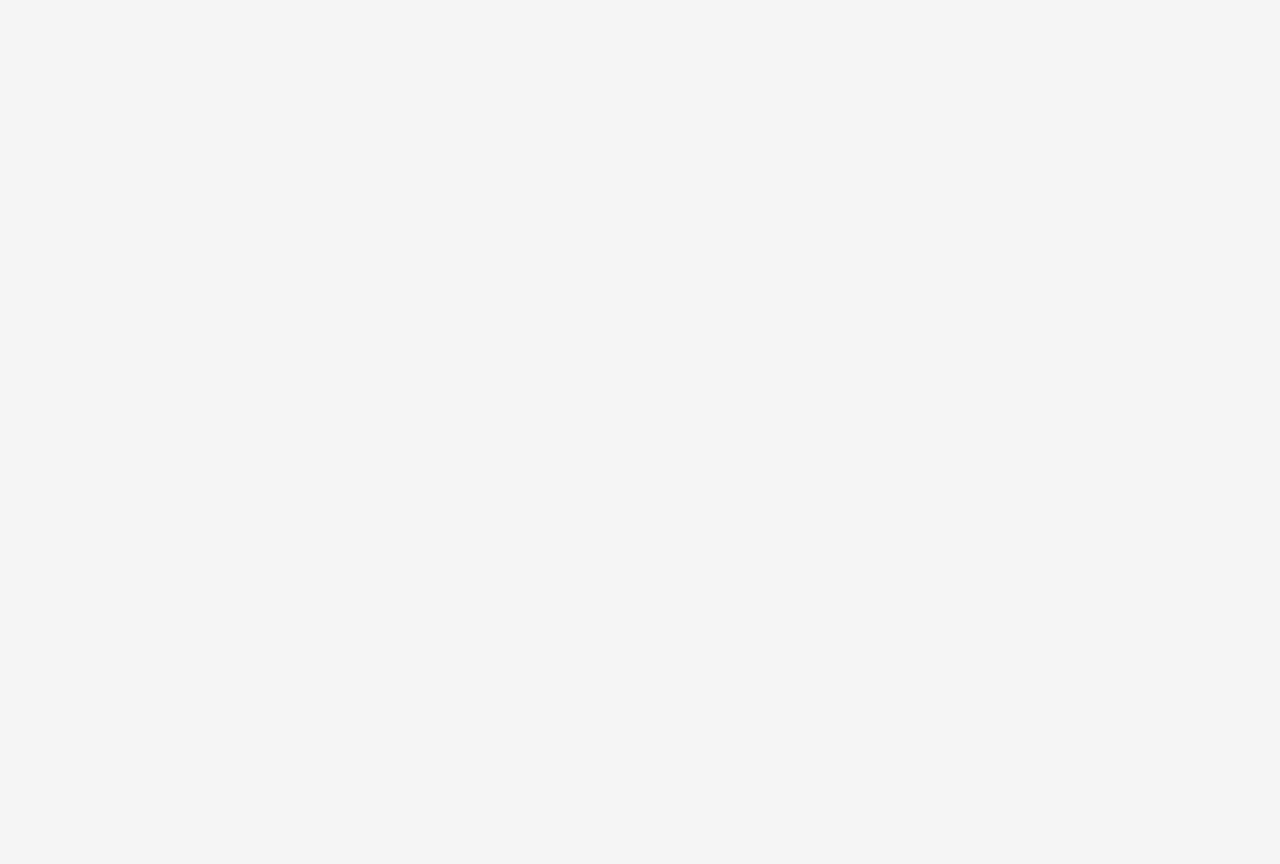
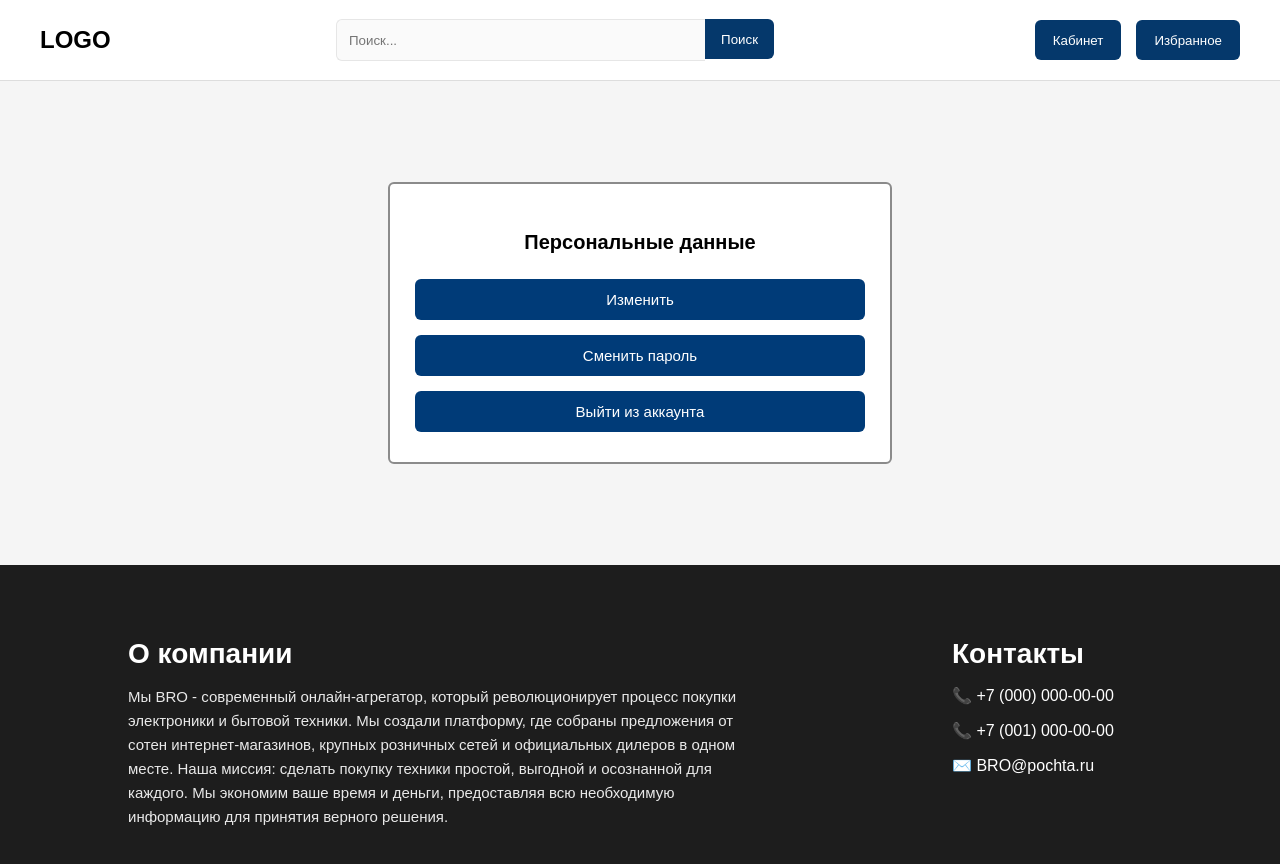
Before and after one commit to BrainL4g/Programming-technologies, a React (Create React App) app in the folder frontend/: page /account in a window 1280 px wide. Before the commit this address had no page. Shown: the top 864 px of the page. Before the commit the page ends 800 px from the top, so only its background shows below. Built offline with nearby package versions, Linux system fonts and the light colour scheme.

Commit message:
Создана страница личного кабинета и обновлены маршруты в App, HomePage

```diff
--- a/frontend/src/App.js
+++ b/frontend/src/App.js
@@ -1,12 +1,14 @@
 import React from 'react';
 import { BrowserRouter as Router, Routes, Route } from 'react-router-dom';
 import HomePage from './pages/HomePage';
+import AccountPage from './pages/AccountPage';
 
 function App() {
   return (
     <Router>
       <Routes>
         <Route path="/" element={<HomePage />} />
+        <Route path="/account" element={<AccountPage />} />
       </Routes>
     </Router>
   );
--- /dev/null
+++ b/frontend/src/pages/AccountPage.js
@@ -0,0 +1,96 @@
+import React, { useState } from 'react';
+import Header from '../components/headers/HeaderAuth';
+import Footer from '../components/Footer';
+import EditPersonalDataForm from '../components/account/EditPersonalDataForm';
+import ChangePasswordForm from '../components/account/ChangePasswordForm';
+import LogoutModal from '../components/account/LogoutModal';
+
+function AccountPage() {
+  const [mode, setMode] = useState('default');
+  const [isLogoutOpen, setIsLogoutOpen] = useState(false);
+
+  return (
+    <>
+      <Header isAuth={true} />
+
+      <main style={styles.page}>
+        <div style={styles.box}>
+          <h2 style={styles.title}>Персональные данные</h2>
+
+          {mode === 'default' && (
+            <div style={styles.buttons}>
+              <button style={styles.btn} onClick={() => setMode('edit')}>
+                Изменить
+              </button>
+
+              <button style={styles.btn} onClick={() => setMode('pass')}>
+                Сменить пароль
+              </button>
+
+              <button style={styles.btn} onClick={() => setIsLogoutOpen(true)}>
+                Выйти из аккаунта
+              </button>
+            </div>
+          )}
+
+          {mode === 'edit' && (
+            <EditPersonalDataForm onCancel={() => setMode('default')} />
+          )}
+
+          {mode === 'pass' && (
+            <ChangePasswordForm onCancel={() => setMode('default')} />
+          )}
+        </div>
+      </main>
+
+      <LogoutModal open={isLogoutOpen} onClose={() => setIsLogoutOpen(false)} />
+
+      <Footer />
+    </>
+  );
+}
+
+const styles = {
+  page: {
+    minHeight: '50.5vh',
+    display: 'flex',
+    justifyContent: 'center',
+    alignItems: 'center',
+    paddingTop: 40,
+    paddingBottom: 40,
+  },
+
+  box: {
+    width: '450px',
+    border: '2px solid #8b8b8bff',
+    borderRadius: 6,
+    padding: '30px 25px',
+    background: 'white',
+    textAlign: 'center',
+  },
+
+  title: {
+    marginBottom: 25,
+    fontSize: 20,
+    fontWeight: 600,
+  },
+
+  buttons: {
+    display: 'flex',
+    flexDirection: 'column',
+    gap: 15,
+    marginTop: 10,
+  },
+
+  btn: {
+    padding: '12px 16px',
+    background: '#003B78',
+    border: 'none',
+    color: 'white',
+    borderRadius: 6,
+    cursor: 'pointer',
+    fontSize: 15,
+  },
+};
+
+export default AccountPage;
--- a/frontend/src/pages/HomePage.js
+++ b/frontend/src/pages/HomePage.js
@@ -1,5 +1,5 @@
 import React from 'react';
-import Header from '../components/Header';
+import Header from '../components/headers/HeaderGuest';
 import Banner from '../components/Banner';
 import Categories from '../components/Categories';
 import RecommendedSlider from '../components/RecommendedSlider';
```
